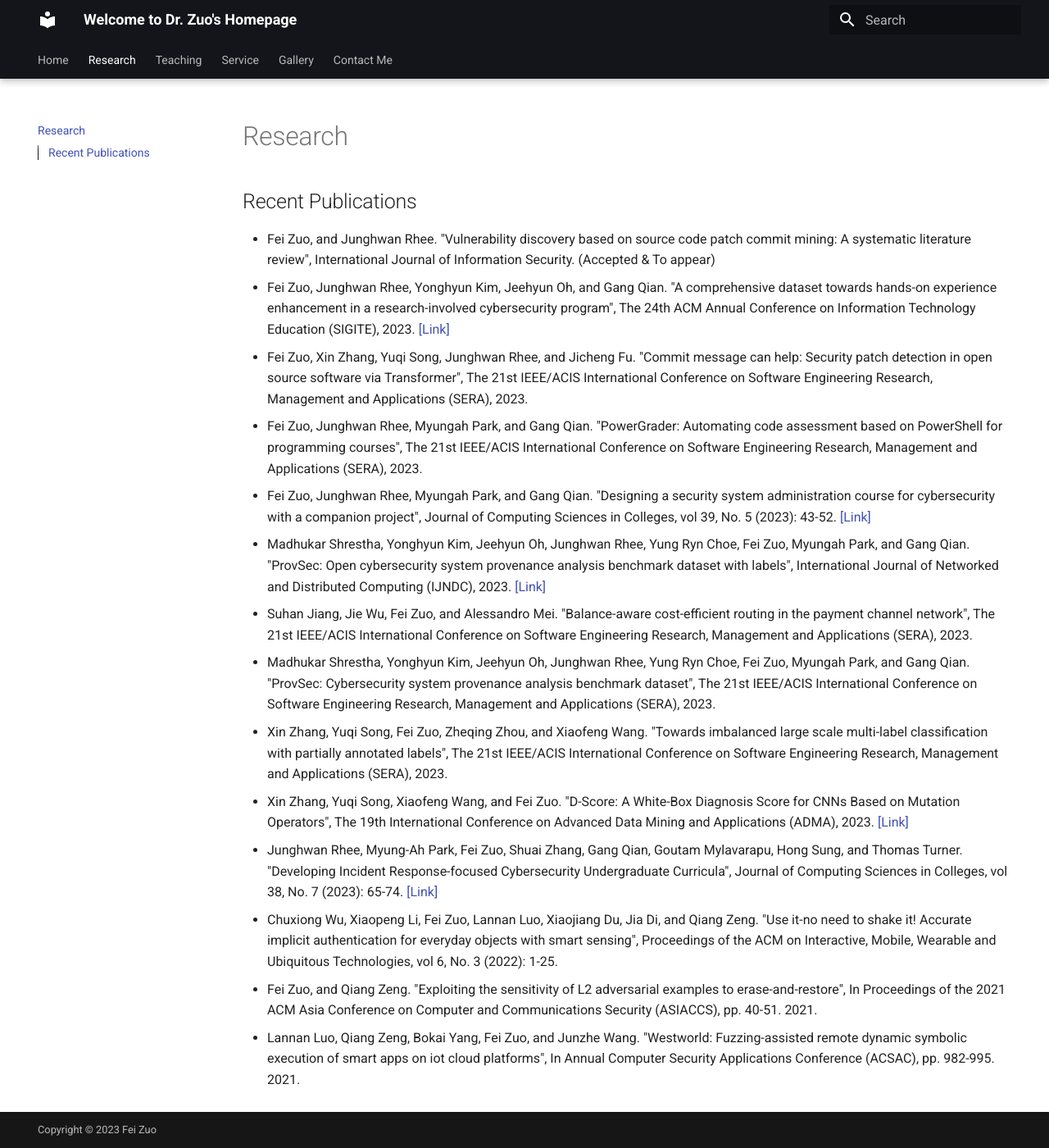
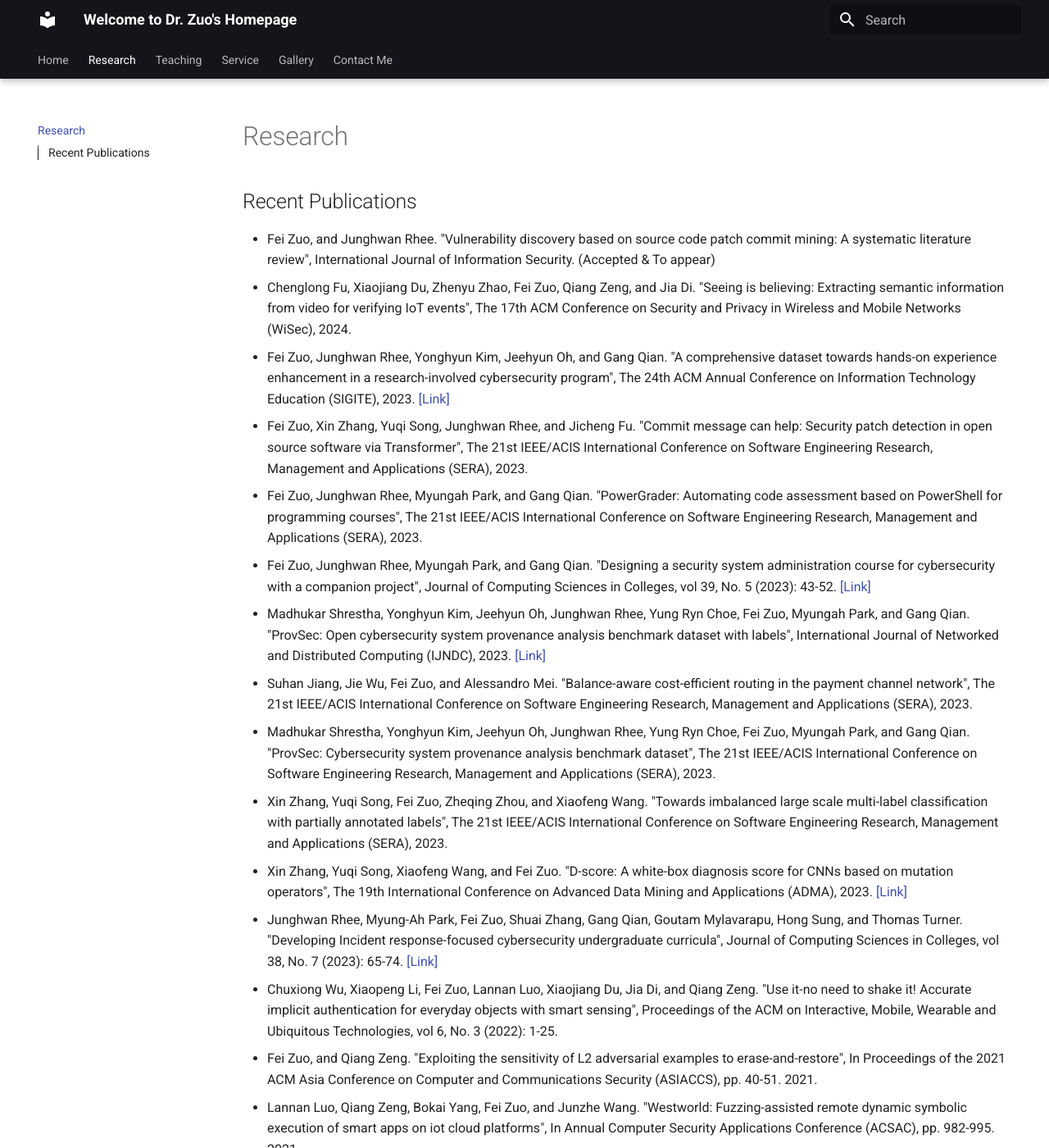
Before and after one commit to fzuo/homepage, an MkDocs documentation site: the page built from docs/research.md, in a window 1280 px wide and 1400 px high. Shown: the whole window at 82% size. Built offline with MkDocs 1.6.1 and Material for MkDocs 9.7.7, drawn with Linux system fonts in a browser that asks for light colours.

Commit message:
Updating files

```diff
--- a/docs/research.md
+++ b/docs/research.md
@@ -5,6 +5,9 @@
 <ul>
 
 <li> Fei Zuo, and Junghwan Rhee. "Vulnerability discovery based on source code patch commit mining: A systematic literature review", International Journal of Information Security. (Accepted & To appear)
+
+<li> Chenglong Fu, Xiaojiang Du, Zhenyu Zhao, Fei Zuo, Qiang Zeng, and Jia Di. "Seeing is believing: Extracting semantic information from video for verifying IoT events", The 17th ACM Conference on Security and Privacy in Wireless and Mobile Networks
+(WiSec), 2024.
 
 <li> Fei Zuo, Junghwan Rhee, Yonghyun Kim, Jeehyun Oh, and Gang Qian. "A comprehensive dataset towards hands-on experience enhancement in a research-involved cybersecurity program", The 24th ACM Annual Conference on Information Technology Education (SIGITE), 2023. <a href="https://dl.acm.org/doi/10.1145/3585059.3611416">[Link]</a>
 
@@ -22,9 +25,9 @@
 
 <li> Xin Zhang, Yuqi Song, Fei Zuo, Zheqing Zhou, and Xiaofeng Wang. "Towards imbalanced large scale multi-label classification with partially annotated labels", The 21st IEEE/ACIS International Conference on Software Engineering Research, Management and Applications (SERA), 2023.
 
-<li> Xin Zhang, Yuqi Song, Xiaofeng Wang, and Fei Zuo. "D-Score: A White-Box Diagnosis Score for CNNs Based on Mutation Operators", The 19th International Conference on Advanced Data Mining and Applications (ADMA), 2023. <a href="https://link.springer.com/chapter/10.1007/978-3-031-46677-9_24">[Link]</a>
+<li> Xin Zhang, Yuqi Song, Xiaofeng Wang, and Fei Zuo. "D-score: A white-box diagnosis score for CNNs based on mutation operators", The 19th International Conference on Advanced Data Mining and Applications (ADMA), 2023. <a href="https://link.springer.com/chapter/10.1007/978-3-031-46677-9_24">[Link]</a>
 
-<li> Junghwan Rhee, Myung-Ah Park, Fei Zuo, Shuai Zhang, Gang Qian, Goutam Mylavarapu, Hong Sung, and Thomas Turner. "Developing Incident Response-focused Cybersecurity Undergraduate Curricula", Journal of Computing Sciences in Colleges, vol 38, No. 7 (2023): 65-74. <a href="https://dl.acm.org/doi/pdf/10.5555/3606431.3606438">[Link]</a>
+<li> Junghwan Rhee, Myung-Ah Park, Fei Zuo, Shuai Zhang, Gang Qian, Goutam Mylavarapu, Hong Sung, and Thomas Turner. "Developing Incident response-focused cybersecurity undergraduate curricula", Journal of Computing Sciences in Colleges, vol 38, No. 7 (2023): 65-74. <a href="https://dl.acm.org/doi/pdf/10.5555/3606431.3606438">[Link]</a>
 
 <li> Chuxiong Wu, Xiaopeng Li, Fei Zuo, Lannan Luo, Xiaojiang Du, Jia Di, and Qiang Zeng. "Use it-no need to shake it! Accurate implicit authentication for everyday objects with smart sensing", Proceedings of the ACM on Interactive, Mobile, Wearable and Ubiquitous Technologies, vol 6, No. 3 (2022): 1-25.
 
```
Also changed, not shown: docs/index.md (+1 -1 lines).
